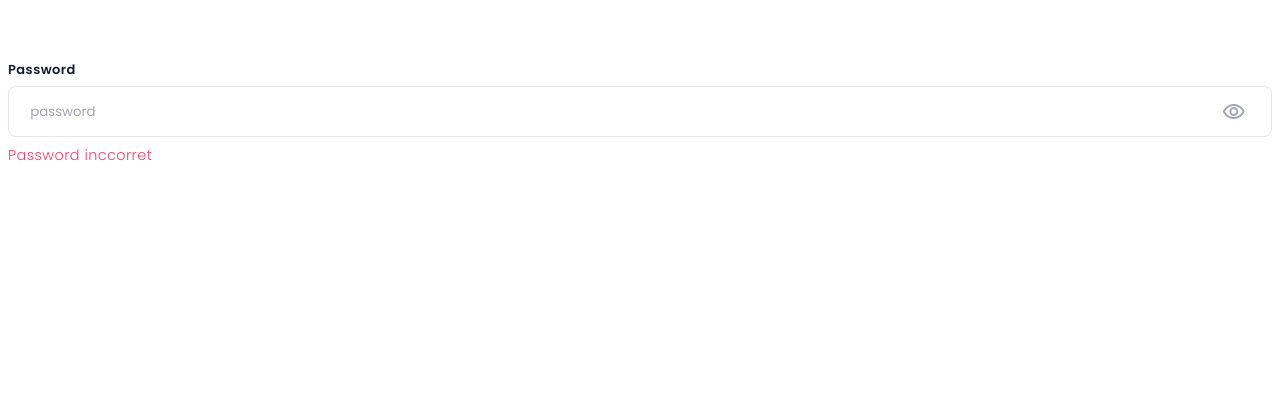
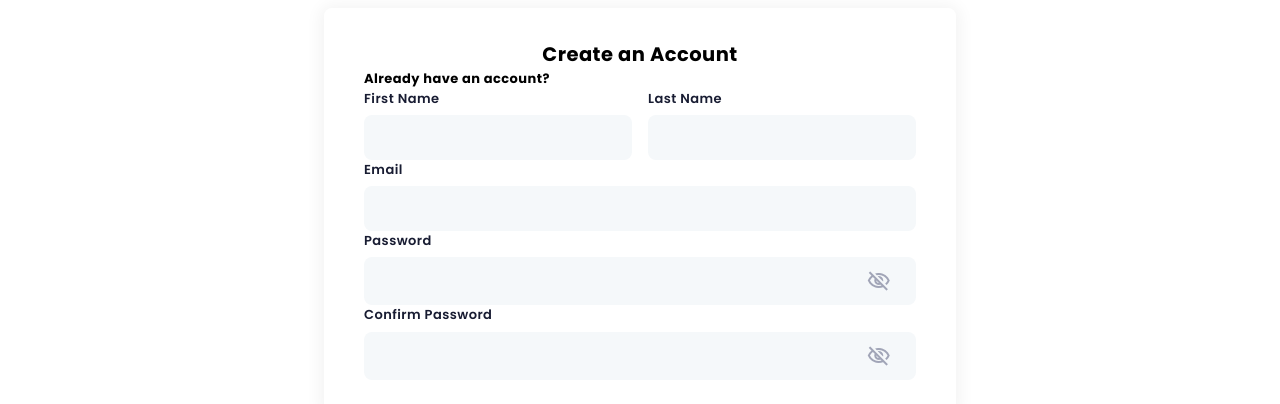
Before and after one commit to jadir-junior/metronomy-frontend, an Angular app: page / in a window 1280 px wide. Shown: the top 404 px of the page. Built offline with nearby package versions, Linux system fonts and the light colour scheme.

Commit message:
create card singup

```diff
--- a/src/app/app.component.html
+++ b/src/app/app.component.html
@@ -1,16 +1,51 @@
-<div style="margin-top: 60px; width: 100%">
-  <met-label for="password">Password</met-label>
-  <met-form-field>
-    <input
-      [type]="showPassword ? 'text' : 'password'"
-      id="password"
-      placeholder="password"
-    />
-    <button (click)="toggleVisibility()">
-      <span class="material-icons-outlined">{{
-        showPassword ? 'visibility_off' : 'visibility'
-      }}</span>
-    </button>
-  </met-form-field>
-  <met-error>Password inccorret</met-error>
+<div style="width: 50%; margin: auto">
+  <met-card>
+    <met-card-content>
+      <h2 style="text-align: center">Create an Account</h2>
+      <h4>Already have an account?</h4>
+      <div></div>
+      <div style="display: flex; width: 100%">
+        <div style="margin-right: 16px; width: 50%">
+          <met-label>First Name</met-label>
+          <met-form-field appearance="solid">
+            <input type="text" />
+          </met-form-field>
+        </div>
+        <div style="width: 50%">
+          <met-label>Last Name</met-label>
+          <met-form-field appearance="solid">
+            <input type="text" />
+          </met-form-field>
+        </div>
+      </div>
+      <div>
+        <met-label>Email</met-label>
+        <met-form-field appearance="solid">
+          <input type="email" />
+        </met-form-field>
+      </div>
+      <div>
+        <met-label>Password</met-label>
+        <met-form-field appearance="solid">
+          <input [type]="showPassword ? 'text' : 'password'" />
+          <button (click)="showPassword = !showPassword">
+            <span class="material-icons-outlined">{{
+              showPassword ? 'visibility' : 'visibility_off'
+            }}</span>
+          </button>
+        </met-form-field>
+      </div>
+      <div>
+        <met-label>Confirm Password</met-label>
+        <met-form-field appearance="solid">
+          <input [type]="showConfirmPassword ? 'text' : 'password'" />
+          <button (click)="showConfirmPassword = !showConfirmPassword">
+            <span class="material-icons-outlined">{{
+              showConfirmPassword ? 'visibility' : 'visibility_off'
+            }}</span>
+          </button>
+        </met-form-field>
+      </div>
+    </met-card-content>
+  </met-card>
 </div>
--- a/src/app/app.component.ts
+++ b/src/app/app.component.ts
@@ -7,8 +7,5 @@ import { Component } from '@angular/core'
 })
 export class AppComponent {
   showPassword = false
-
-  toggleVisibility() {
-    this.showPassword = !this.showPassword
-  }
+  showConfirmPassword = false
 }
```
